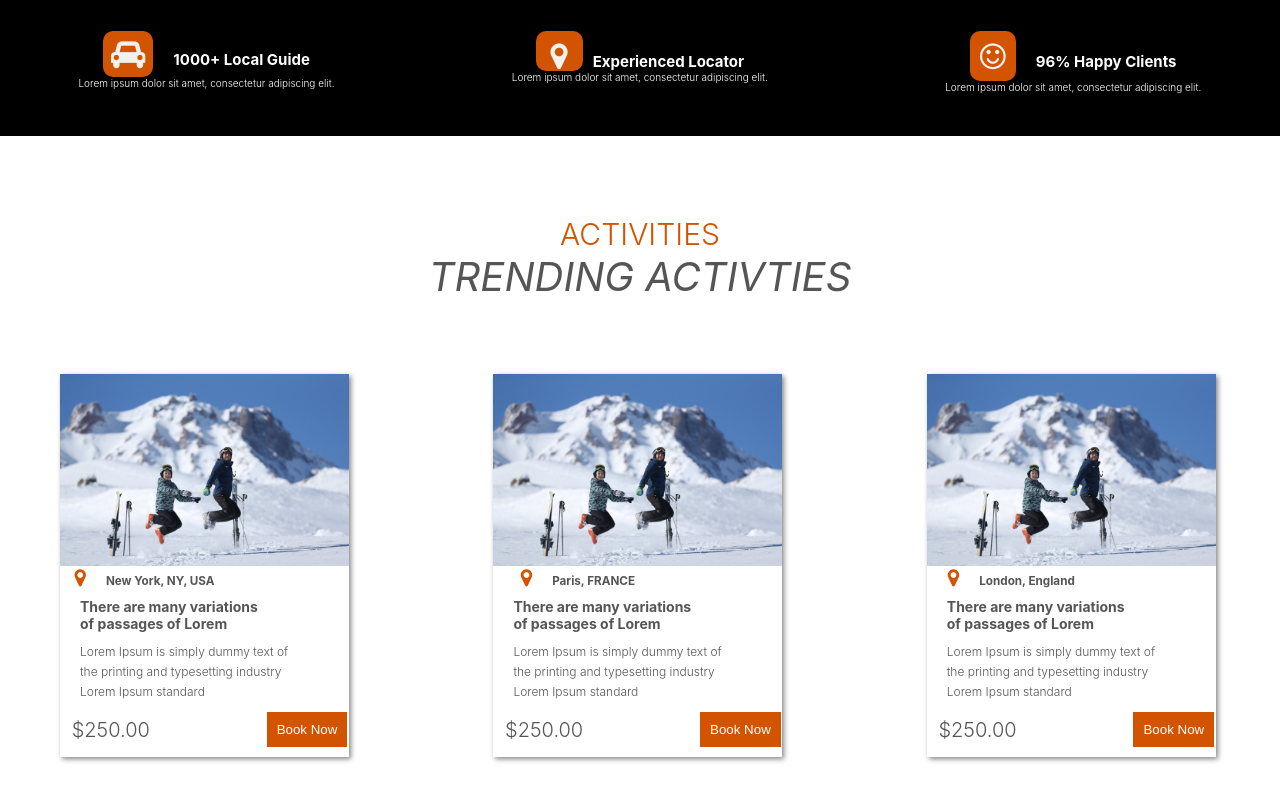
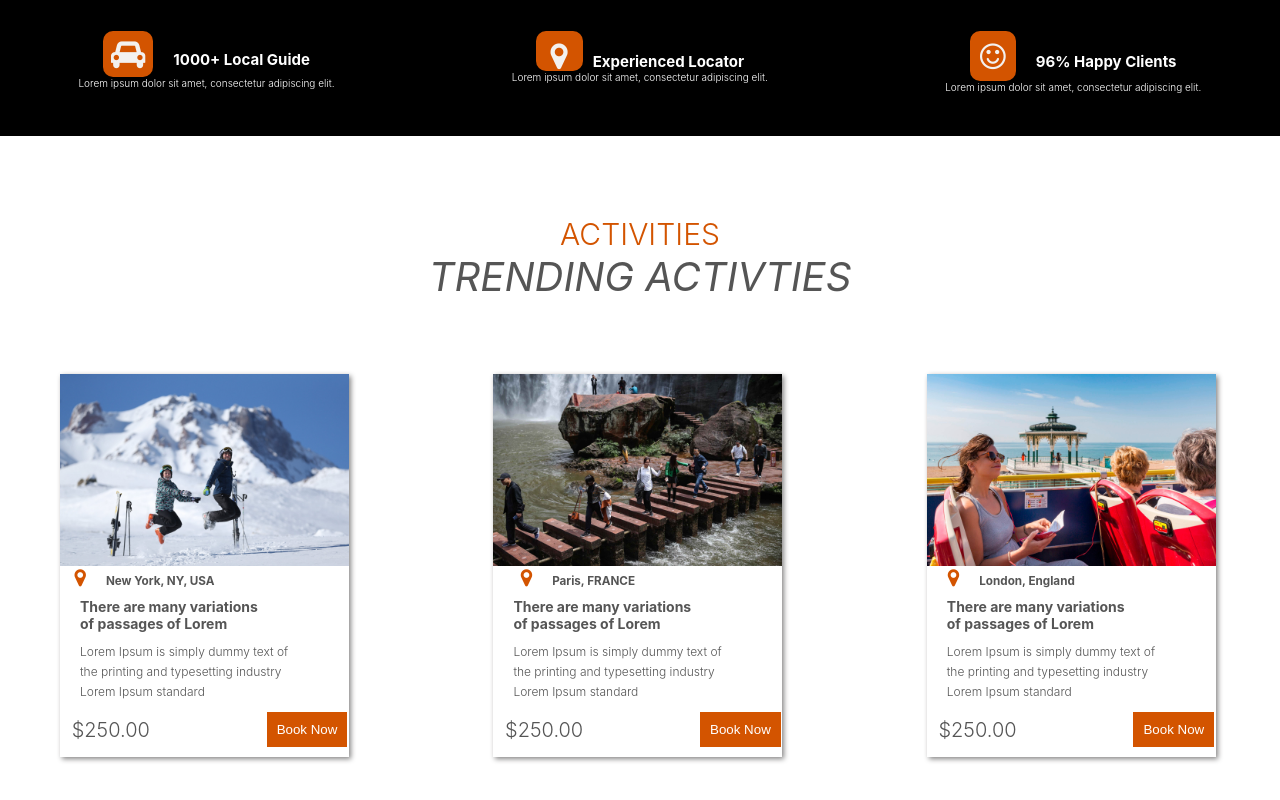
Before and after one commit to mchomvus4/travellers, a React (Create React App) app: page / in a window 1280 px wide. Shown: the part 1768-2568 px from the top of the page. Built offline with nearby package versions, Linux system fonts and the light colour scheme.

Commit message:
Update Activity.jsx

```diff
--- a/src/Components/Activities/Activity.jsx
+++ b/src/Components/Activities/Activity.jsx
@@ -29,7 +29,7 @@ function Activity() {
                <div className="col span-1-of-3">
                     <div className="card">
                         <div className="image">
-                            <img src={image1} alt="hakuna picha"/>
+                            <img src={image2} alt="hakuna picha"/>
                         </div>
                         <div className="title">
                                <h3 className="location"><i className="fa fa-map-marker map"></i>Paris, FRANCE</h3>
@@ -45,7 +45,7 @@ function Activity() {
                 <div className="col span-1-of-3">
                     <div className="card">
                         <div className="image">
-                            <img src={image1} alt="hakuna picha"/>
+                            <img src={image3} alt="hakuna picha"/>
                         </div>
                         <div className="title">
                                <h3 className="location"><i className="fa fa-map-marker map"></i>London, England</h3>
```
